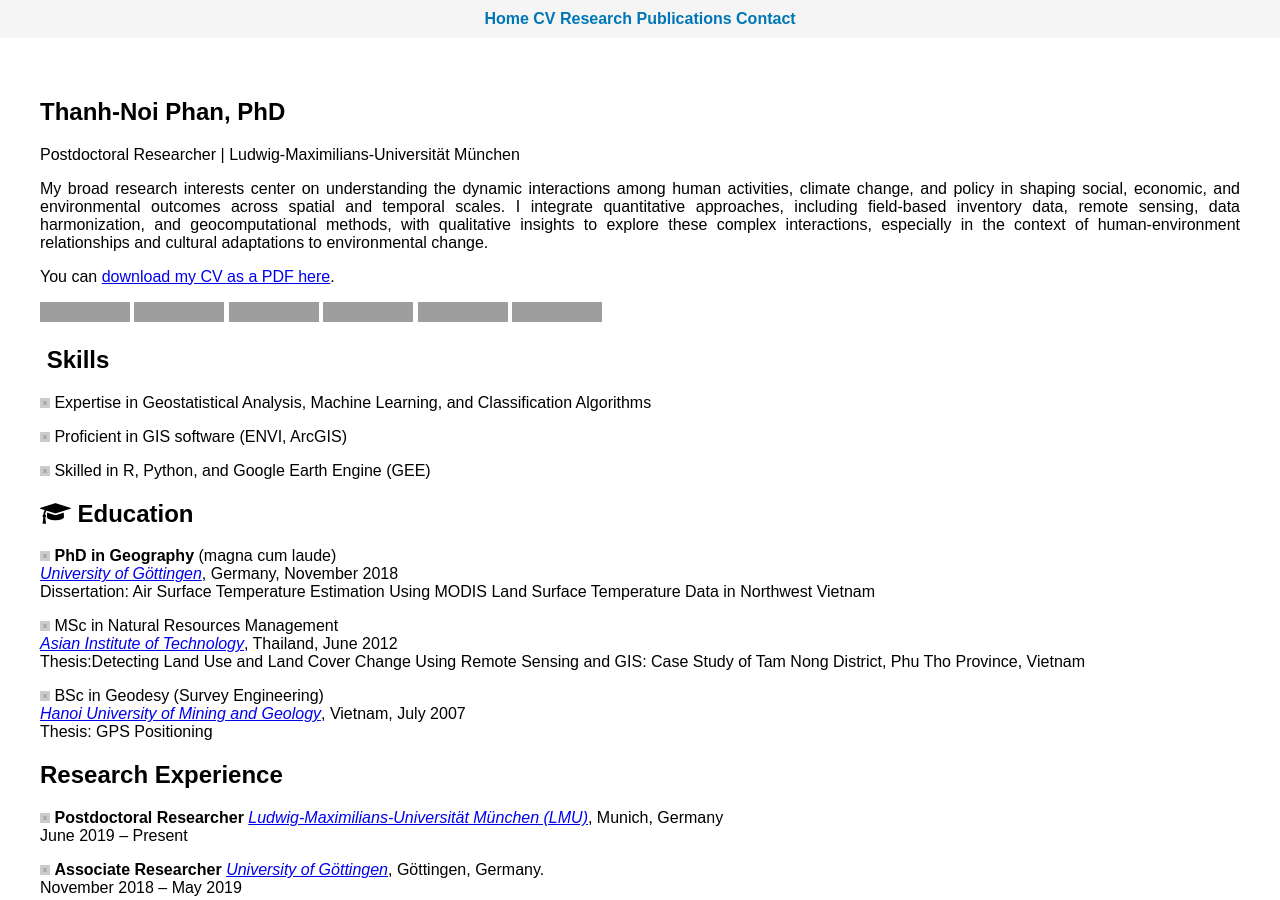
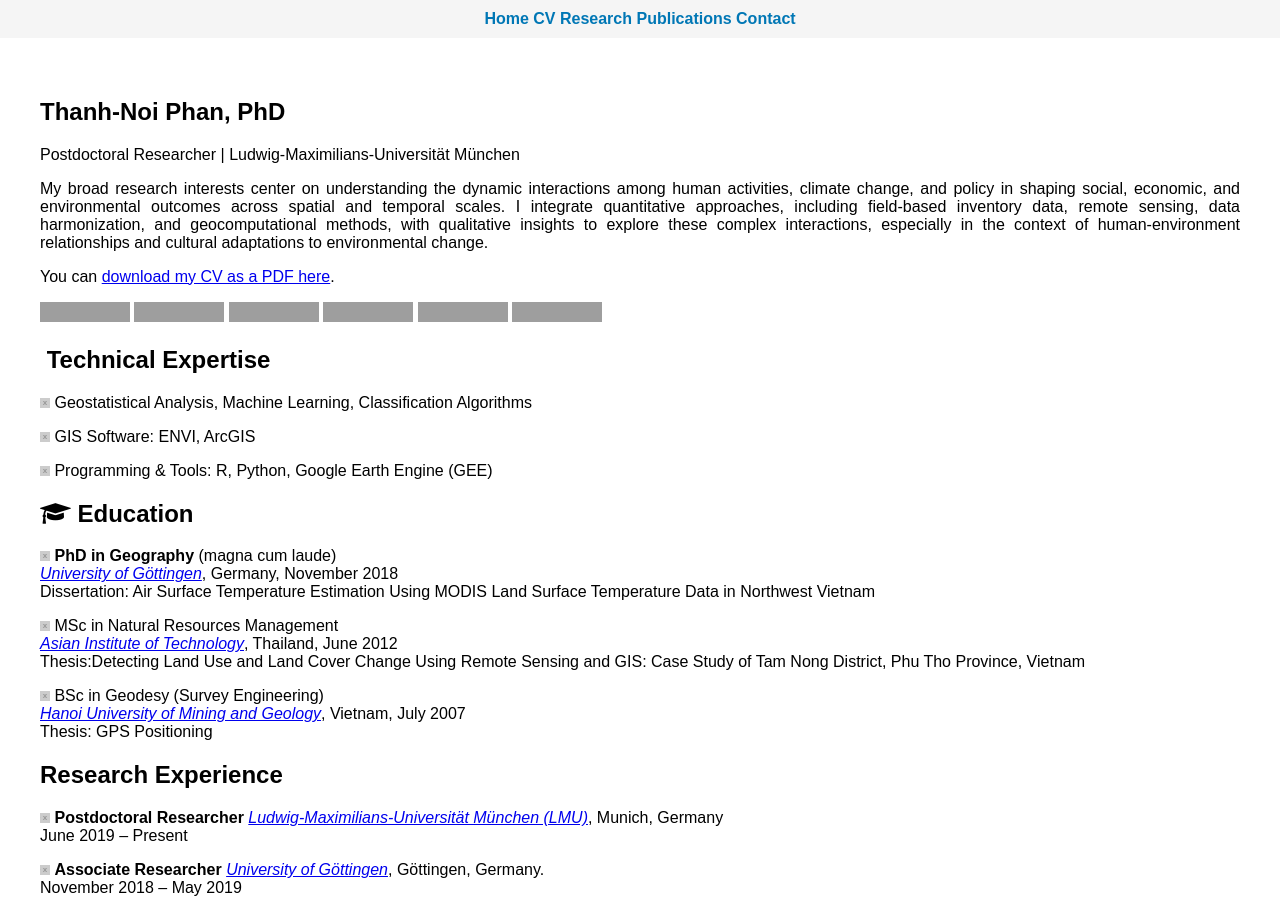
Before and after one commit to thanhnoiphan/thanhnoiphan.github.io, a Jekyll site: the page built from cv.md, in a window 1280 px wide and 900 px high, cut to the strip 0-900 px from the top of the window. Built offline with Jekyll 4.4.1, drawn with Linux system fonts in a browser that asks for light colours; nearby versions of some CDN libraries; a script that is not in the unit is left out; grey boxes are pictures that could not be loaded.

Commit message:
Update cv.md

```diff
--- a/cv.md
+++ b/cv.md
@@ -19,12 +19,13 @@ You can [download my CV as a PDF here](assets/files/cv.pdf).
 [![Web of Science Badge](https://img.shields.io/badge/-Web_of_Science-7030A0?style=flat&logo=Clarivate&logoColor=white&link=https://www.webofscience.com/wos/author/record/AAD-9789-2019)](https://www.webofscience.com/wos/author/record/AAD-9789-2019)
 
 
-## <i class="fa fa-lightbulb"></i> Skills
-![#00CCBB](https://placehold.co/10x10/00CCBB/00CCBB.png) Expertise in Geostatistical Analysis, Machine Learning, and Classification Algorithms
+## <i class="fa fa-lightbulb"></i> Technical Expertise
+![#00CCBB](https://placehold.co/10x10/00CCBB/00CCBB.png) Geostatistical Analysis, Machine Learning, Classification Algorithms
 
-![#00CCBB](https://placehold.co/10x10/00CCBB/00CCBB.png) Proficient in GIS software (ENVI, ArcGIS)
+![#00CCBB](https://placehold.co/10x10/00CCBB/00CCBB.png) GIS Software: ENVI, ArcGIS
 
-![#00CCBB](https://placehold.co/10x10/00CCBB/00CCBB.png) Skilled in R, Python, and Google Earth Engine (GEE)
+![#00CCBB](https://placehold.co/10x10/00CCBB/00CCBB.png) Programming & Tools: R, Python, Google Earth Engine (GEE)
+
 
 ## <i class="fa fa-graduation-cap"></i> Education
 
```
